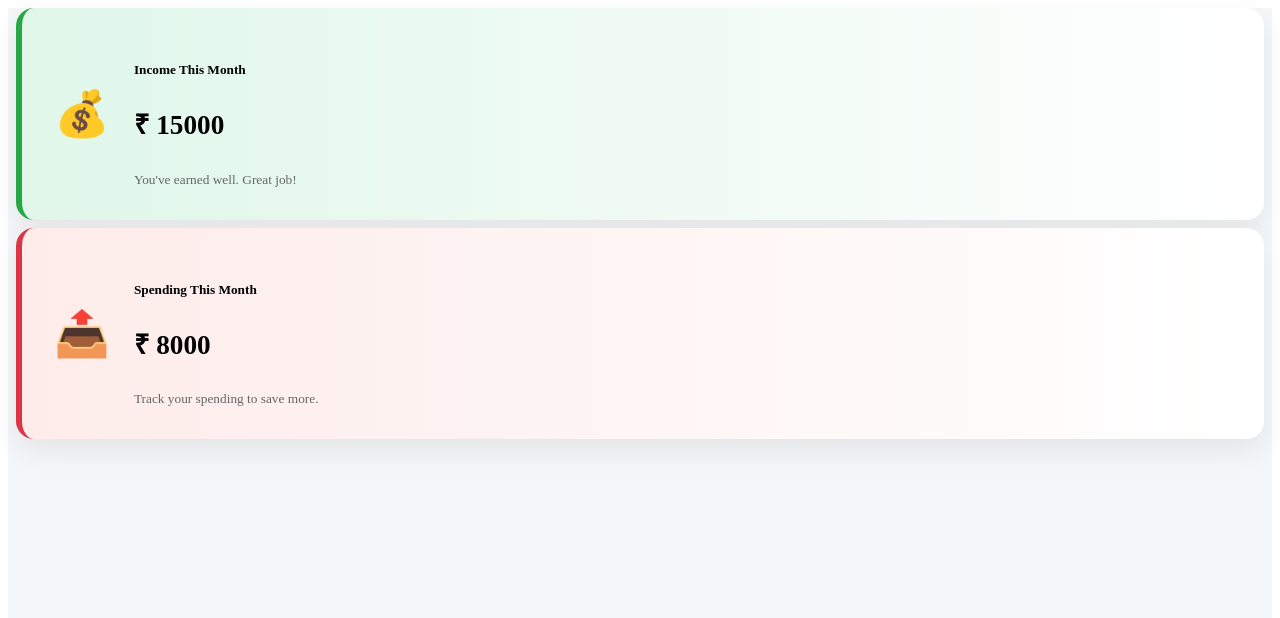
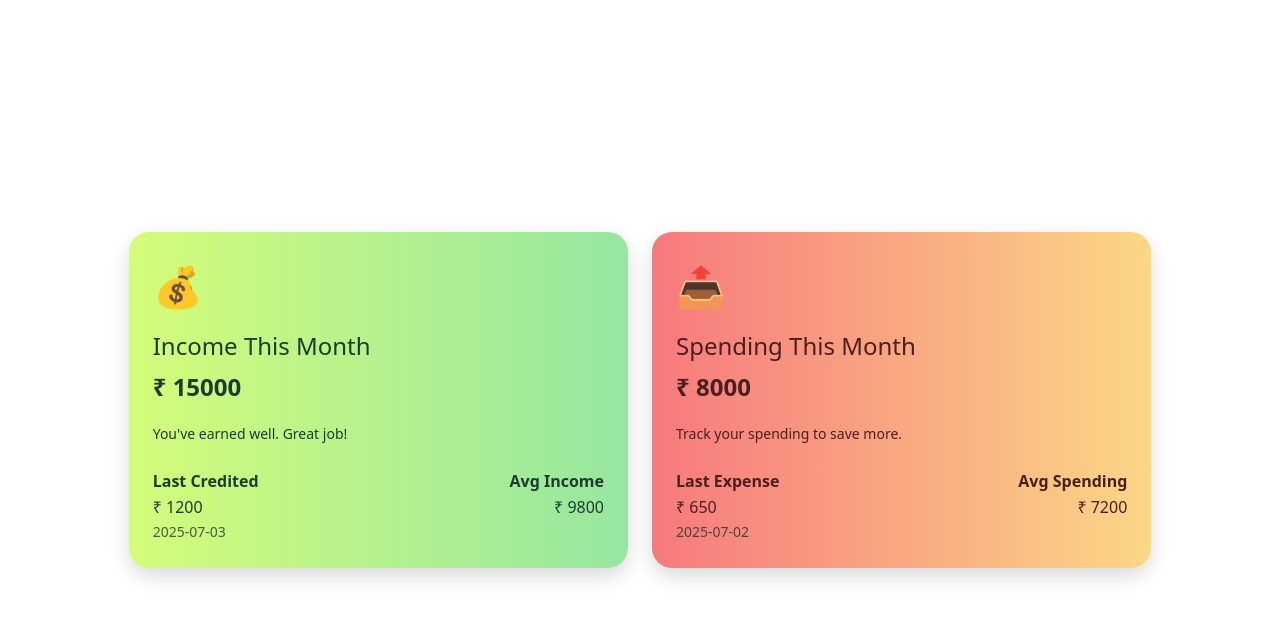
Before and after one commit to SanjayS-007/MERN-PROJECT-1, a React (Vite) app: page / in a window 1280 px wide. Shown: the top 618 px of the page. Built offline with nearby package versions, Linux system fonts and the light colour scheme.

Commit message:
Homepage modified

```diff
--- a/src/CreditExpenseBlock.css
+++ b/src/CreditExpenseBlock.css
@@ -1,47 +1,40 @@
-.themed-blocks {
-  background: #f4f6f8;
-  min-height: 100vh;
+.credit-expense-container {
+  padding: 2rem;
+  box-sizing: border-box;
 }
 
 .themed-card {
-  background: white;
-  border-radius: 18px;
-  padding: 2rem;
-  box-shadow: 0 12px 30px rgba(0, 0, 0, 0.07);
-  display: flex;
-  align-items: center;
-  gap: 1.5rem;
-  transition: transform 0.3s ease, box-shadow 0.3s ease;
-  margin: 0.5rem;
+  border-radius: 20px;
+  box-shadow: 0 8px 20px rgba(0, 0, 0, 0.15);
+  background: rgba(255, 255, 255, 0.85);
+  backdrop-filter: blur(8px);
+  transition: transform 0.2s ease;
 }
 
 .themed-card:hover {
-  transform: translateY(-5px) scale(1.015);
-  box-shadow: 0 16px 40px rgba(0, 0, 0, 0.1);
-  cursor: pointer;
+  transform: translateY(-5px);
 }
 
 .credit-card {
-  border-left: 6px solid #28a745;
-  background: linear-gradient(to right, #e0f7ea, #ffffff);
+  background: linear-gradient(to right, #d4fc79, #96e6a1);
+  color: #1d3b2f;
 }
 
 .expense-card {
-  border-left: 6px solid #dc3545;
-  background: linear-gradient(to right, #fdecea, #ffffff);
+  background: linear-gradient(to right, #f7797d, #FBD786);
+  color: #4a1f1f;
 }
 
 .icon {
-  font-size: 2.8rem;
+  font-size: 2.5rem;
 }
 
 .amount {
-  font-size: 1.7rem;
-  font-weight: bold;
+  font-size: 2rem;
 }
 
-.note {
-  color: #666;
+.extra-info span {
+  margin-bottom: 2px;
 }
 
 .lock-screen {
--- a/src/CreditExpenseBlock.jsx
+++ b/src/CreditExpenseBlock.jsx
@@ -1,29 +1,69 @@
 import React from 'react';
 import './CreditExpenseBlock.css';
 
-const CreditExpenseBlock = ({ credit, expense,onCreditClick  }) => {
+const CreditExpenseBlock = ({
+  credit,
+  expense,
+  onCreditClick,
+  lastCredit,
+  lastCreditDate,
+  avgCredit,
+  lastExpense,
+  lastExpenseDate,
+  avgExpense
+}) => {
   return (
-    <div className="container-fluid themed-blocks py-5">
-      <div className="row justify-content-center gx-4 gy-4">
-        <div className="col-12 col-md-5 themed-card credit-card" onClick={onCreditClick}>
-          <div className="icon">💰</div>
-          <div className="text">
-            <h5>Income This Month</h5>
-            <p className="amount">₹ {credit}</p>
+    <div className="container-fluid credit-expense-container d-flex align-items-center justify-content-center" style={{ minHeight: "100vh" }}>
+      <div className="row w-100 justify-content-center gx-4 gy-4">
+
+        {/* Credit Card - Column */}
+        <div className="col-12 col-md-6 col-lg-5" onClick={onCreditClick}>
+          <div className="themed-card credit-card p-4 h-100">
+            <div className="icon mb-3">💰</div>
+            <h4>Income This Month</h4>
+            <p className="amount fs-4 fw-bold">₹ {credit}</p>
             <small className="note">You've earned well. Great job!</small>
+
+            <div className="extra-info d-flex justify-content-between mt-4">
+              <div className="d-flex flex-column">
+                <span className="fw-semibold">Last Credited</span>
+                <span>₹ {lastCredit}</span>
+                <span className="text-muted small">{lastCreditDate}</span>
+              </div>
+              <div className="d-flex flex-column text-end">
+                <span className="fw-semibold">Avg Income</span>
+                <span>₹ {avgCredit}</span>
+              </div>
+            </div>
           </div>
         </div>
-        <div className="col-12 col-md-5 themed-card expense-card">
-          <div className="icon">📤</div>
-          <div className="text">
-            <h5>Spending This Month</h5>
-            <p className="amount">₹ {expense}</p>
+
+        {/* Expense Card - Column */}
+        <div className="col-12 col-md-6 col-lg-5">
+          <div className="themed-card expense-card p-4 h-100">
+            <div className="icon mb-3">📤</div>
+            <h4>Spending This Month</h4>
+            <p className="amount fs-4 fw-bold">₹ {expense}</p>
             <small className="note">Track your spending to save more.</small>
+
+            <div className="extra-info d-flex justify-content-between mt-4">
+              <div className="d-flex flex-column">
+                <span className="fw-semibold">Last Expense</span>
+                <span>₹ {lastExpense}</span>
+                <span className="text-muted small">{lastExpenseDate}</span>
+              </div>
+              <div className="d-flex flex-column text-end">
+                <span className="fw-semibold">Avg Spending</span>
+                <span>₹ {avgExpense}</span>
+              </div>
+            </div>
           </div>
         </div>
+
       </div>
     </div>
   );
 };
 
+
 export default CreditExpenseBlock;
--- a/src/main.jsx
+++ b/src/main.jsx
@@ -3,6 +3,7 @@ import React from 'react';
 import ReactDOM from 'react-dom/client';
 import App from './App';
 import { BrowserRouter } from 'react-router-dom';
+import 'bootstrap/dist/css/bootstrap.min.css'
 
 ReactDOM.createRoot(document.getElementById('root')).render(
   <BrowserRouter>
--- a/src/pages/HomePage.jsx
+++ b/src/pages/HomePage.jsx
@@ -13,6 +13,12 @@ function HomePage() {
         onCreditClick={() => navigate('/calendar')}
         credit={15000}
         expense={8000}
+        lastCredit={1200}
+        lastCreditDate={"2025-07-03"}
+        avgCredit={9800}
+        lastExpense={650}
+        lastExpenseDate={"2025-07-02"}
+        avgExpense={7200}
       />
     </div>
   );
```
